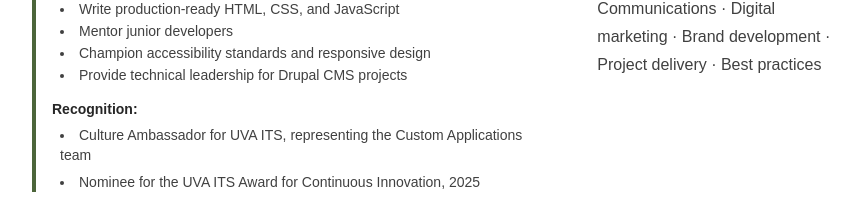
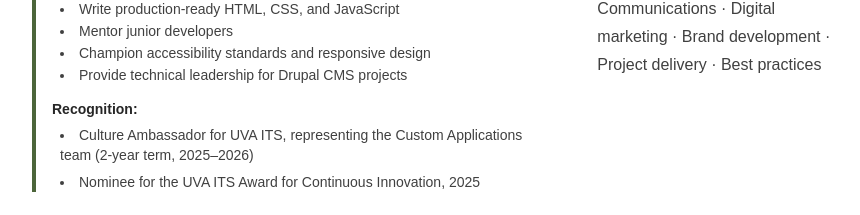
Before and after one commit to kc2bj/kc-react, a React (Vite) app in the folder frontend/: page /resume in a window 1280 px wide. Shown: the part 1156-1371 px from the top of the page, without its empty margins (208-1068 px from the left). Built offline with nearby package versions, Linux system fonts and the light colour scheme.

Commit message:
Update Culture Ambassador role in Resume component: specify the term duration for enhanced clarity and detail.

```diff
--- a/frontend/src/pages/Resume.jsx
+++ b/frontend/src/pages/Resume.jsx
@@ -87,7 +87,7 @@ const Resume = () => {
                 <div>
                   <span className="font-semibold text-neutral-800 dark:text-espresso-cream text-sm">Recognition:</span>
                   <ul className="list-disc list-inside text-neutral-700 dark:text-espresso-cream/90 text-sm mt-1 space-y-0.5 ml-2">
-                    <li>Culture Ambassador for UVA ITS, representing the Custom Applications team</li>
+                    <li>Culture Ambassador for UVA ITS, representing the Custom Applications team (2-year term, 2025–2026)</li>
                     <li>Nominee for the UVA ITS Award for Continuous Innovation, 2025</li>
                   </ul>
                 </div>
```
